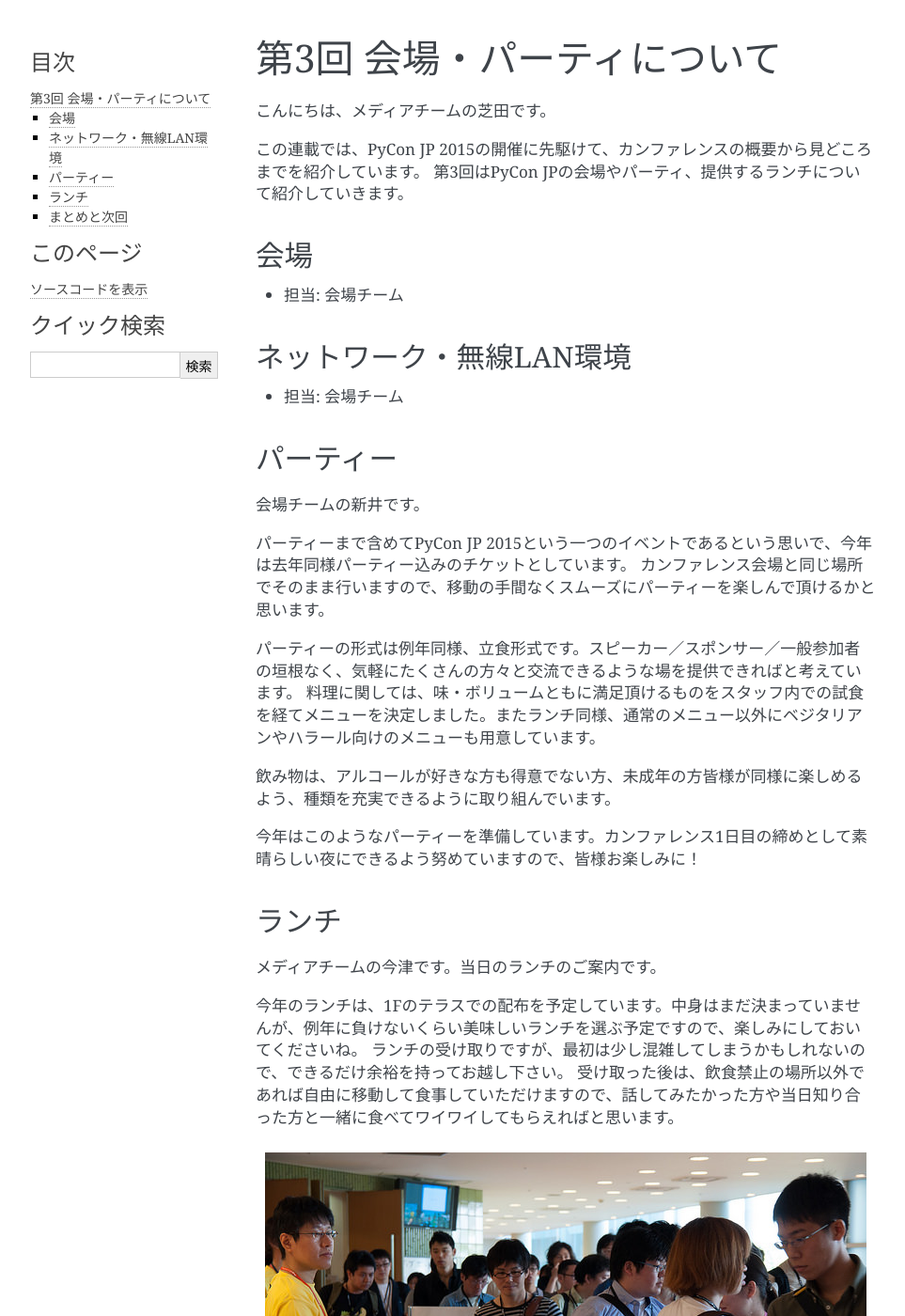
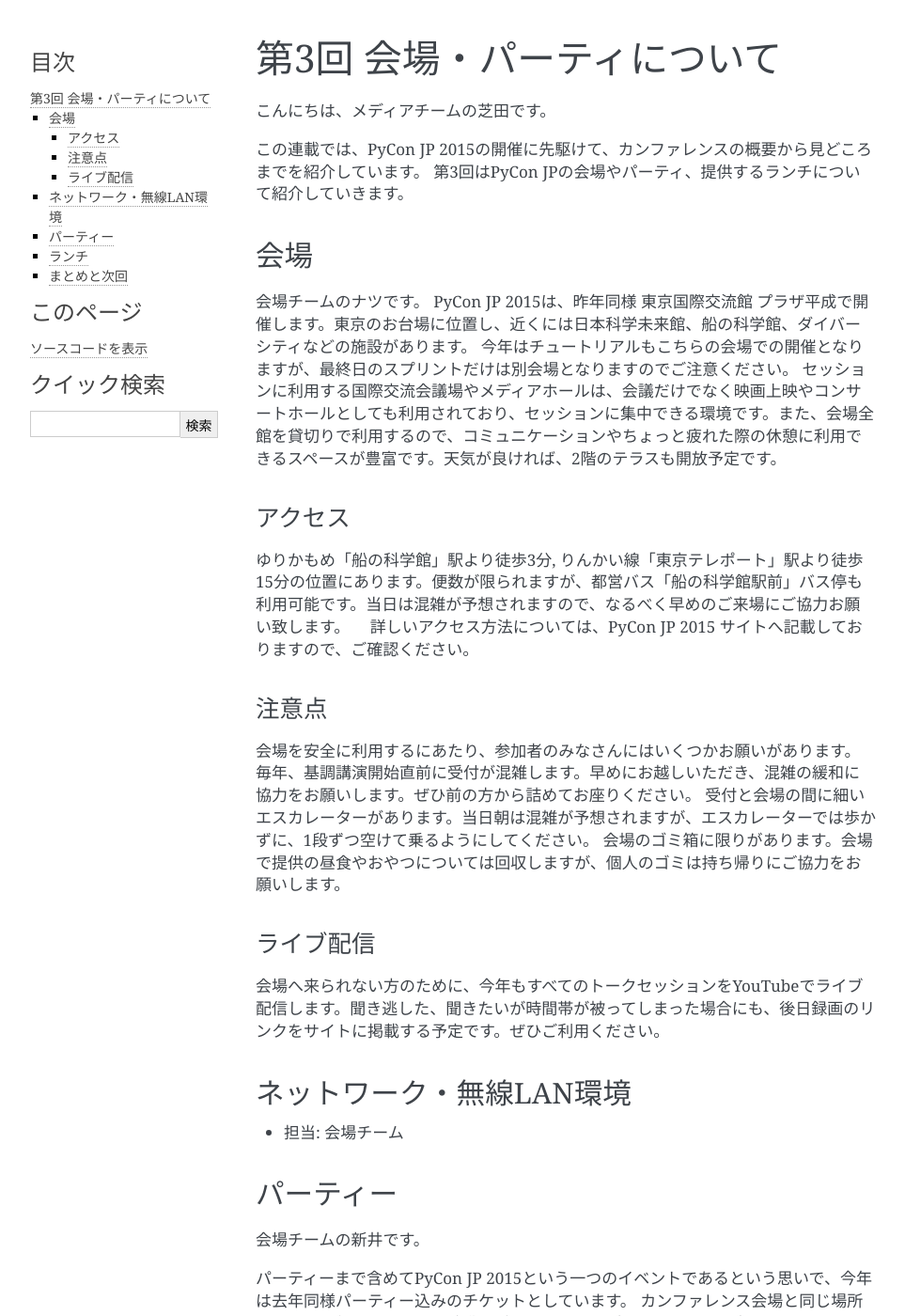
Before and after one commit to pyconjp/reports2015, a Sphinx documentation site: the page built from source/03_venue_party.rst, in a window 1280 px wide and 1400 px high. Shown: the whole window at 94% size, without its empty margins (148-1111 px from the left). Built offline with Sphinx 7.4.7, drawn with Linux system fonts in a browser that asks for light colours.

Commit message:
[03] 会場の説明文を追加

```diff
--- a/source/03_venue_party.rst
+++ b/source/03_venue_party.rst
@@ -10,11 +10,33 @@
 
 会場
 ====
-- 担当: 会場チーム
+
+会場チームのナツです。
+PyCon JP 2015は、昨年同様 東京国際交流館 プラザ平成で開催します。東京のお台場に位置し、近くには日本科学未来館、船の科学館、ダイバーシティなどの施設があります。
+今年はチュートリアルもこちらの会場での開催となりますが、最終日のスプリントだけは別会場となりますのでご注意ください。
+セッションに利用する国際交流会議場やメディアホールは、会議だけでなく映画上映やコンサートホールとしても利用されており、セッションに集中できる環境です。また、会場全館を貸切りで利用するので、コミュニケーションやちょっと疲れた際の休憩に利用できるスペースが豊富です。天気が良ければ、2階のテラスも開放予定です。
+
+アクセス
+---------
+ゆりかもめ「船の科学館」駅より徒歩3分, りんかい線「東京テレポート」駅より徒歩15分の位置にあります。便数が限られますが、都営バス「船の科学館駅前」バス停も利用可能です。当日は混雑が予想されますので、なるべく早めのご来場にご協力お願い致します。
+　詳しいアクセス方法については、PyCon JP 2015 サイトへ記載しておりますので、ご確認ください。
+
+注意点
+---------
+会場を安全に利用するにあたり、参加者のみなさんにはいくつかお願いがあります。
+毎年、基調講演開始直前に受付が混雑します。早めにお越しいただき、混雑の緩和に協力をお願いします。ぜひ前の方から詰めてお座りください。
+受付と会場の間に細いエスカレーターがあります。当日朝は混雑が予想されますが、エスカレーターでは歩かずに、1段ずつ空けて乗るようにしてください。
+会場のゴミ箱に限りがあります。会場で提供の昼食やおやつについては回収しますが、個人のゴミは持ち帰りにご協力をお願いします。
+
+ライブ配信
+---------
+会場へ来られない方のために、今年もすべてのトークセッションをYouTubeでライブ配信します。聞き逃した、聞きたいが時間帯が被ってしまった場合にも、後日録画のリンクをサイトに掲載する予定です。ぜひご利用ください。
+
 
 ネットワーク・無線LAN環境
 =========================
 - 担当: 会場チーム
+
 
 パーティー
 ==========
```
